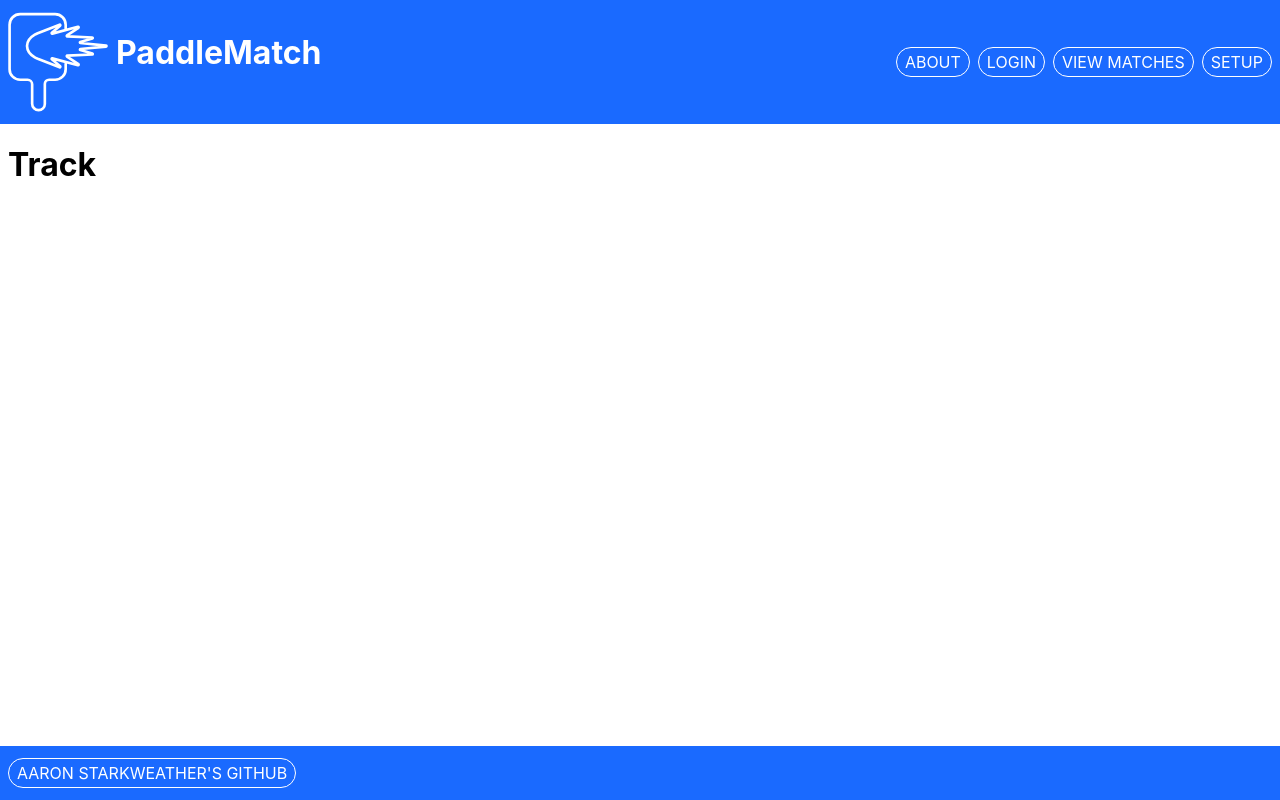
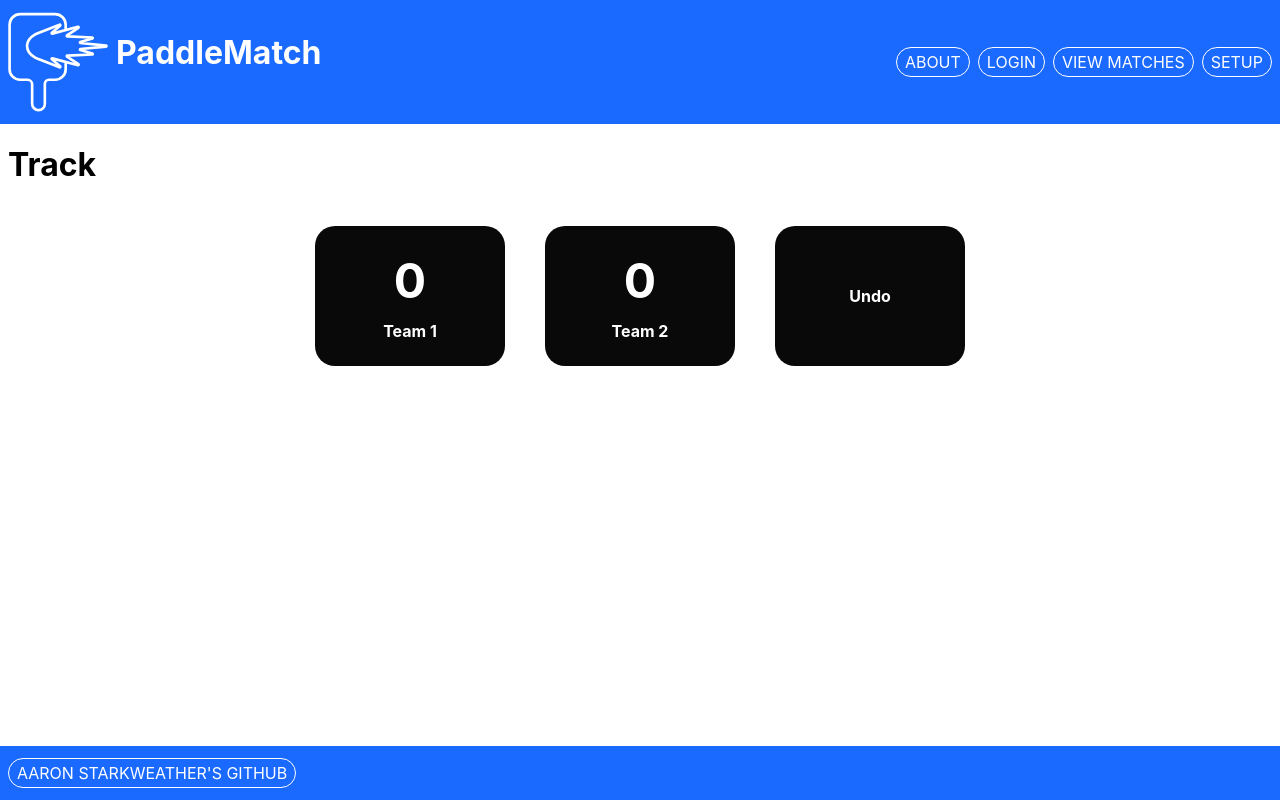
Before and after one commit to aaronstarky/startup, a React (Create React App) app in the folder my-react/: page /track in a window 1280 px wide. Built offline with nearby package versions, Linux system fonts and the light colour scheme.

Commit message:
Added styling to the track page and added scripting to change the score

```diff
--- a/my-react/src/track-styles.css
+++ b/my-react/src/track-styles.css
@@ -24,6 +24,11 @@
     background-color:rgb(9, 9, 9);
     color: white;
     font-weight: bold;
+    user-select: none;
+}
+
+.score-button:hover {
+    background-color: rgb(147, 185, 255);
 }
 
 .score-button.setting {
--- a/my-react/src/track.js
+++ b/my-react/src/track.js
@@ -1,7 +1,59 @@
+import './track-styles.css'
+import React from 'react';
+
+let actions = [];
+
 export default function Track() {
+    let [team1Score, updateTeam1Score] = React.useState(0);
+    let [team2Score, updateTeam2Score] = React.useState(0);
+
+
+    const incrementScore = (team) => {
+        if (team === "team1") {
+            updateTeam1Score(team1Score + 1);
+            actions.push("t1");
+        } else {
+            updateTeam2Score(team2Score + 1);
+            actions.push("t2");
+        }
+    }
+
+    const undo = () => {
+        let lastAction = actions.pop();
+        if (lastAction === "t1") {
+            updateTeam1Score(team1Score - 1);
+        } else {
+            if (team2Score != 0)
+                updateTeam2Score(team2Score - 1);
+        }
+    }
+
     return (
         <div>
             <h1>Track</h1>
+            <div id="scoring-area">
+                <div class="score-button" id="team1" onClick={()=> incrementScore("team1")}>
+                    <div class="score" id="team1Score">
+                        {team1Score}
+                    </div>
+                    <div class="team-name" id="team1Name">
+                        Team 1
+                    </div>
+                </div>
+                <div class="score-button" id="team2" onClick={()=> incrementScore("team2")}>
+                    <div class="score" id="team2Score">
+                        {team2Score}
+                    </div>
+                    <div class="team-name" id="team2Name">
+                        Team 2
+                    </div>
+                </div>
+                <div class="score-button setting" id="team2" onClick={undo}>
+                    <div>
+                        Undo
+                    </div>
+                </div>
+            </div>
         </div>
     )
 }
```
